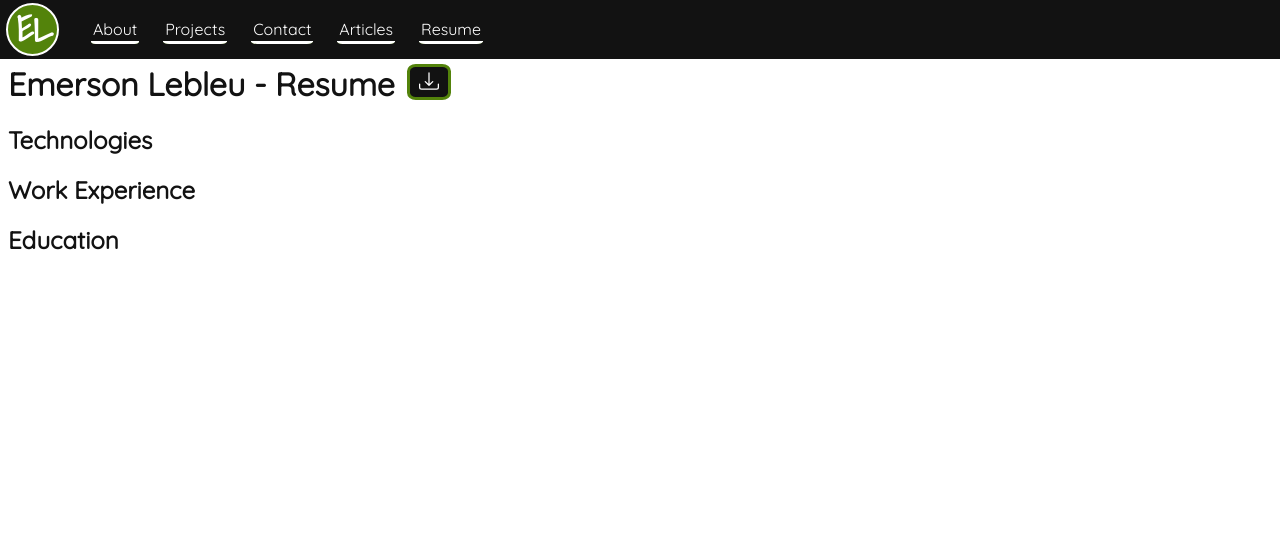
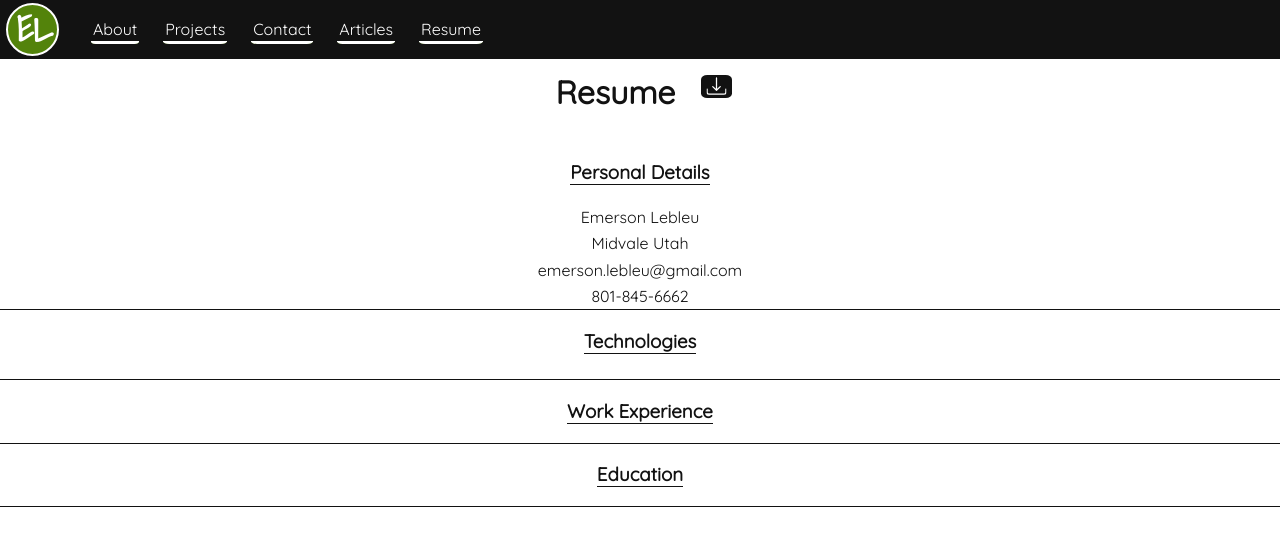
Before and after one commit to emersonlebleu/Resume_Website, a Django app: page /resume/ in a window 1280 px wide. Shown: the top 546 px of the page. Run offline with Django 4.2, Linux system fonts and the light colour scheme.

Commit message:
Change download button styling.

```diff
--- a/src/Resume_Website/static/styles/resume.css
+++ b/src/Resume_Website/static/styles/resume.css
@@ -1,5 +1,9 @@
+#page-header{
+    display: flex;
+    justify-content: center;
+    align-items: baseline;
+}
 #title-tag{
-    display: inline;
     padding: 8px;
 }
 #download-btn{
@@ -8,13 +12,13 @@
     background-position:right bottom;
     color: #ffffff;
     border-radius: 20%;
-    border: solid #53830b 3px;
     padding: 4px 8px 4px 8px;
     font-family: inherit;
     font-size: large;
-    width: 22px;
-    height: 22px;
+    width: 15px;
+    height: 15px;
     display: inline-block;
+    margin-left: 1em;
 
     transform: translateY(-5px);
     transition: all .35s ease-out;
@@ -28,10 +32,22 @@
     display: inline-block;
     text-decoration: none;
     color: inherit;
-    transform: translateX(1px);
+    transform: translateX(-2.5px) translateY(-3px);
 }
 
 .resume-section {
-    display: block;
-    padding-left: 8px;
+    display: flex;
+    flex-direction: column;
+    align-items: center;
+    border-bottom: #121212 solid 1px;
 }
+
+p{
+    margin-top: .2em;
+    margin-bottom: .2em;
+}
+
+h3 {
+    display: inline-block;
+    border-bottom: #121212 solid 1px;
+}
--- a/src/Resume_Website/templates/resume.html
+++ b/src/Resume_Website/templates/resume.html
@@ -5,7 +5,10 @@
 {% block title %}<title>Resume</title>{% endblock %}
 
 {% block content %}
-<h1 id="title-tag">Emerson Lebleu - Resume</h1>
+
+<!-- Top Section -->
+<div id="page-header">
+    <h1 id="title-tag">Resume</h1>
     <div id="download-btn">
         <a href='{% static "assets/Resume (18APR2022).docx" %}' id="download-link">
             <svg xmlns="http://www.w3.org/2000/svg" width="20" height="20" fill="currentColor" class="bi bi-download" viewBox="0 0 16 16">
@@ -14,19 +17,27 @@
             </svg>
         </a>
     </div>
-
-<br>
-
+</div>
+<!-- Content Section -->
 <section class="resume-section">
-    <h2>Technologies</h2>
+    <h3>Personal Details</h3>
+    <p>Emerson Lebleu</p>
+    <p>Midvale Utah</p>
+    <p>emerson.lebleu@gmail.com</p>
+    <p>801-845-6662</p>
 </section>
 
 <section class="resume-section">
-    <h2>Work Experience</h2>
+    <h3>Technologies</h3>
+    <p></p>
 </section>
 
 <section class="resume-section">
-    <h2>Education</h2>
+    <h3>Work Experience</h3>
+</section>
+
+<section class="resume-section">
+    <h3>Education</h3>
 </section>
 
 {% endblock %}
```
Lines whose indentation alone changed are shown as unchanged.
